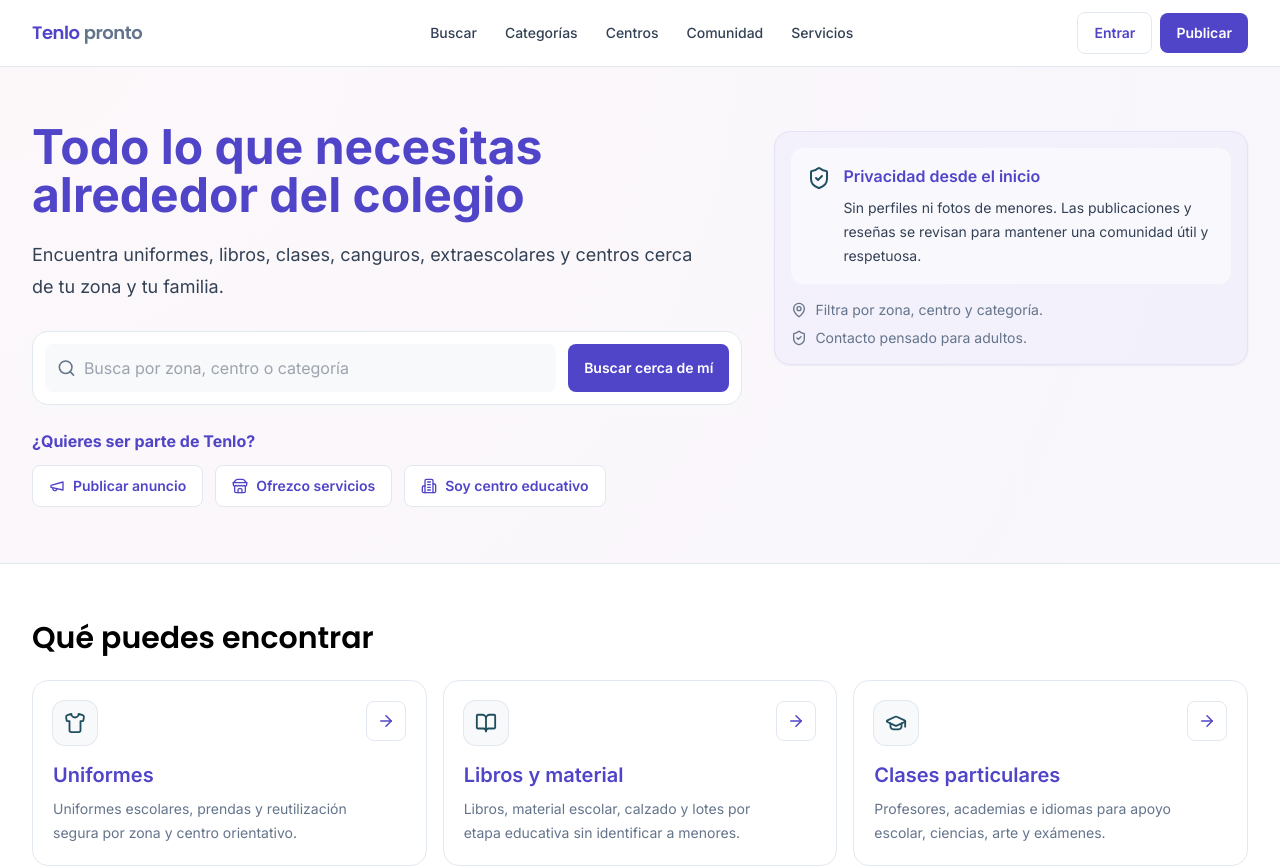
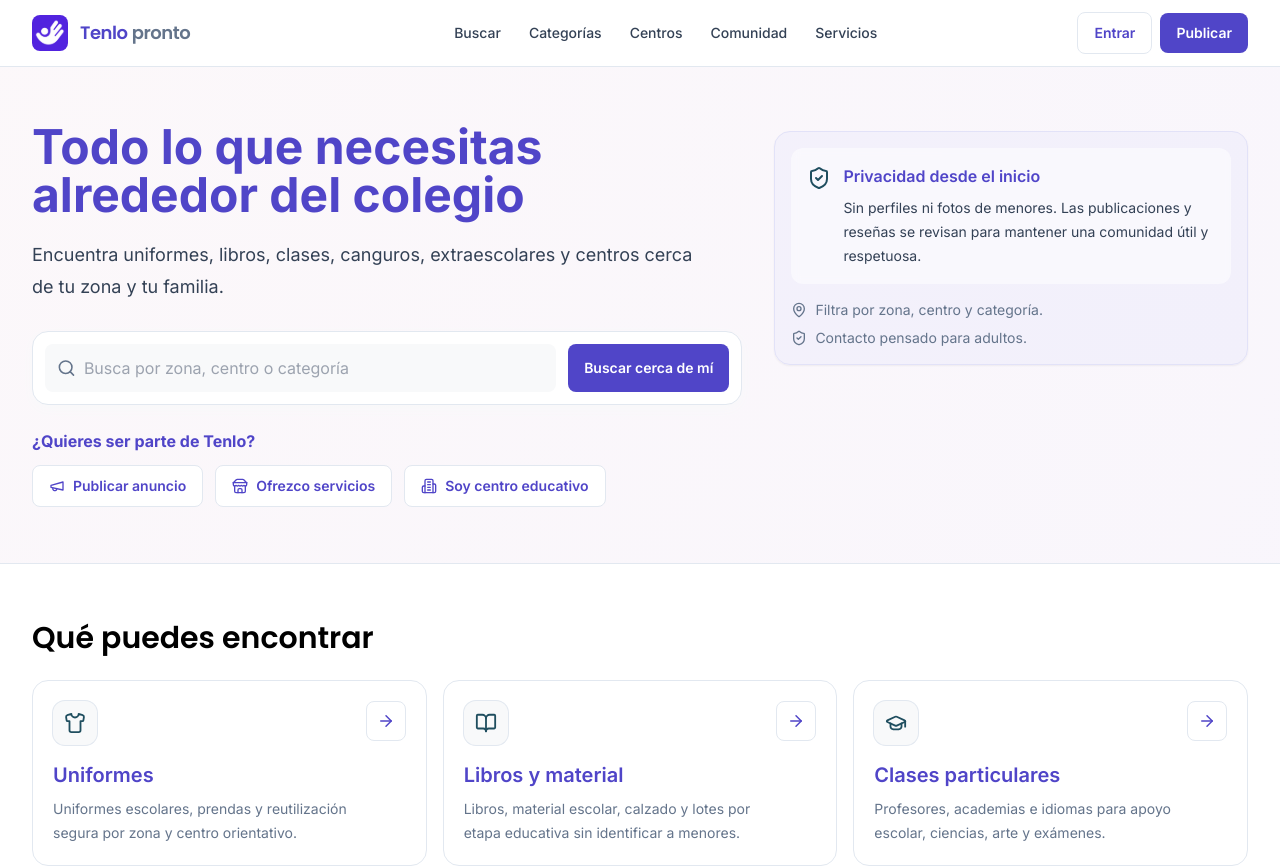
Before and after one commit to rdrgzjavier/kiryco, a Next.js app: page / in a window 1280 px wide. Shown: the top 867 px of the page. Built offline with nearby package versions, Linux system fonts and the light colour scheme.

Commit message:
Show Tenlo isotype in animated header logo

```diff
--- a/src/components/AnimatedLogo.tsx
+++ b/src/components/AnimatedLogo.tsx
@@ -1,5 +1,6 @@
 "use client";
 
+import Image from "next/image";
 import { useEffect, useState } from "react";
 
 const words = ["cerca", "pronto", "seguro", "que necesitas"];
@@ -23,16 +24,17 @@ export default function AnimatedLogo() {
           return next;
         });
       }, 500);
-    }, 4000); // 4 seconds interval for a slower feel
+    }, 4000);
 
     return () => clearInterval(interval);
   }, []);
 
   return (
-    <div className="font-poppins flex items-center gap-1 text-lg font-semibold leading-none tracking-tight">
+    <div className="font-poppins flex items-center gap-3 text-lg font-semibold leading-none tracking-tight">
+      <Image src="/brand/tenlo-isotipo.svg" alt="" width={36} height={36} priority className="h-9 w-9 shrink-0 rounded-lg" />
+      <div className="flex items-baseline gap-1">
         <span className="text-ink">Tenlo</span>
         <div className="relative inline-block">
-        {/* Transparent longest word to keep the width stable and prevent layout shift */}
           <span className="invisible select-none whitespace-nowrap" aria-hidden="true">que necesitas</span>
           <span
             className={`absolute left-0 text-muted transition-opacity duration-500 ${
@@ -43,5 +45,6 @@ export default function AnimatedLogo() {
           </span>
         </div>
       </div>
+    </div>
   );
 }
```
Lines whose indentation alone changed are shown as unchanged.
